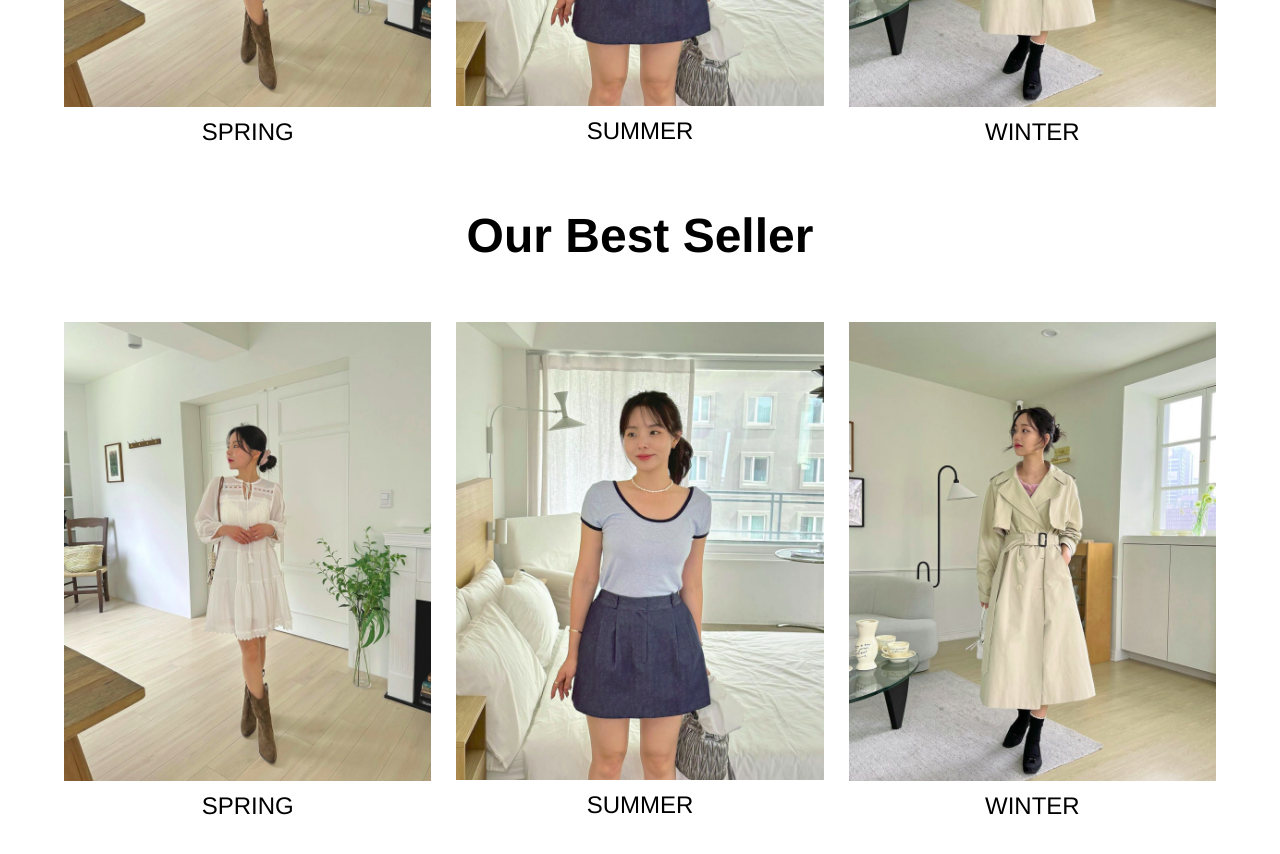
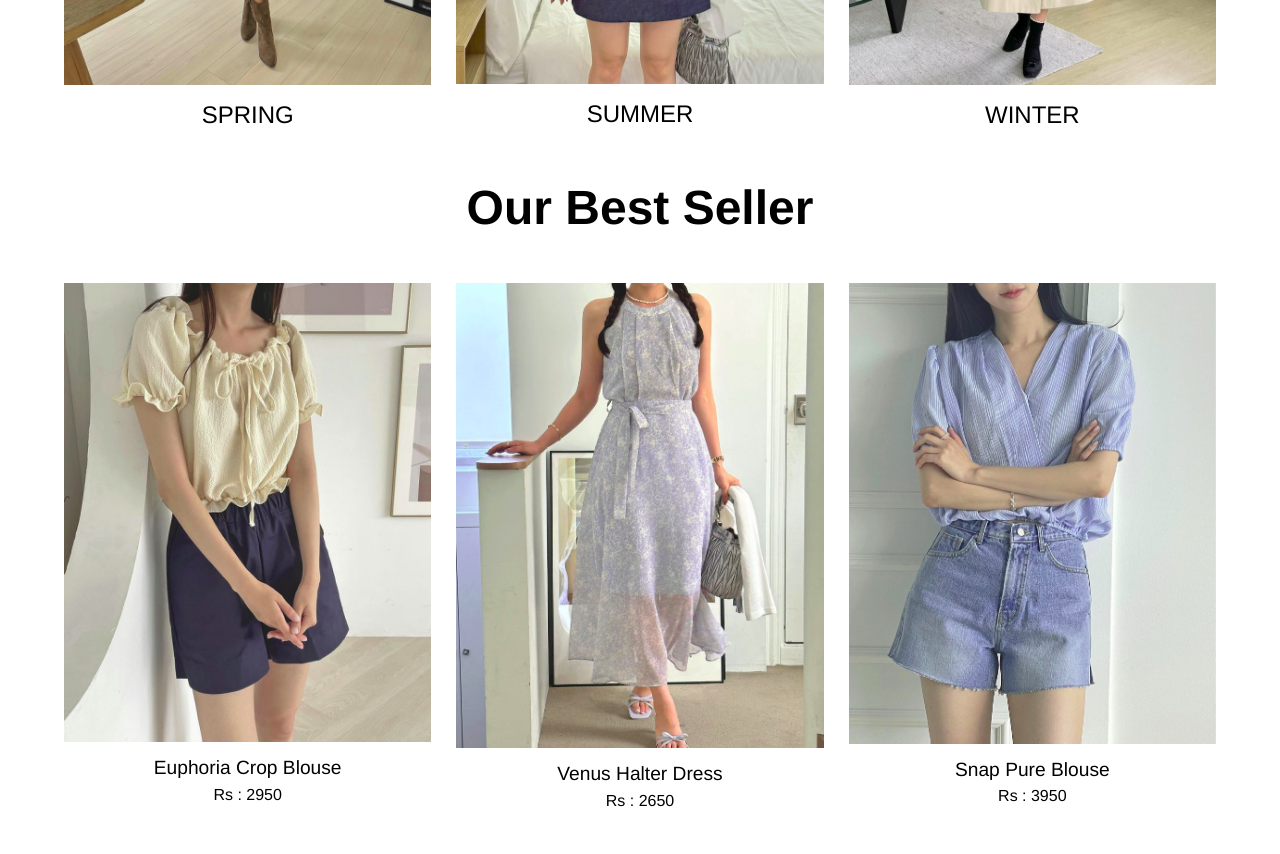
Before and after one commit to Hizmy-M/React-Projects, a React (Vite) app in the folder mejiwoo-web/: page / in a window 1280 px wide. Shown: the part 1200-2054 px from the top of the page. Before the commit the page ends 2024 px from the top, so only its background shows below. Built offline with nearby package versions, Linux system fonts and the light colour scheme.

Commit message:
feat : best seller section syle and semantic done

```diff
--- a/mejiwoo-web/src/BestSeller.jsx
+++ b/mejiwoo-web/src/BestSeller.jsx
@@ -1,22 +1,31 @@
 export default function BestSeller() {
     return (
-        <section>
+        <section className="best_seller" >
             <div className="product__container width ">
                 <div className="product__heading">
                     <h1>Our Best Seller</h1>
                 </div>
                 <div className="product__images">
                     <div className="product__image_card">
-                        <img src="/src/assets/image-07.png" alt="spring-image" />
-                        <p>Spring</p>
+                        <img src="/src/assets/image-10.png" alt="spring-image" />
+                        <div className="product__image_card-price">
+                            <p>Euphoria Crop Blouse</p>
+                            <span>Rs : 2950</span>
+                        </div>
                     </div>
                     <div className="product__image_card">
-                        <img src="/src/assets/image-09.png" alt="summer-image" />
-                        <p>Summer</p>
+                        <img src="/src/assets/image-11.png" alt="summer-image" />
+                        <div className="product__image_card-price">
+                            <p>Venus Halter Dress</p>
+                            <span>Rs : 2650</span>
+                        </div>
                     </div>
                     <div className="product__image_card">
-                        <img src="/src/assets/image-08.png" alt="winter-image" />
-                        <p>Winter</p>
+                        <img src="/src/assets/image-12.png" alt="winter-image" />
+                        <div className="product__image_card-price">
+                            <p>Snap Pure Blouse</p>
+                            <span>Rs : 3950</span>
+                        </div>
                     </div>
                 </div>
             </div>
--- a/mejiwoo-web/src/index.css
+++ b/mejiwoo-web/src/index.css
@@ -119,6 +119,7 @@ main {
   width: 100%;
   max-width: 450px;
   object-fit: contain;
+  margin-bottom: 5px;
 }
 
 .product__container {
@@ -137,6 +138,8 @@ main {
 
 .product__heading h1 {
   font-size: 3rem;
+  line-height: 50px;
+  text-align: center;
 }
 
 .product__image_card {
@@ -148,9 +151,15 @@ main {
   text-transform: uppercase;
 }
 
+/* best seller */
+.product__image_card-price p {
+  font-size: 1.2rem;
+  text-transform: capitalize;
+}
 
-
-
+.best_seller {
+  margin-bottom: 50px;
+}
 
 
 
```
